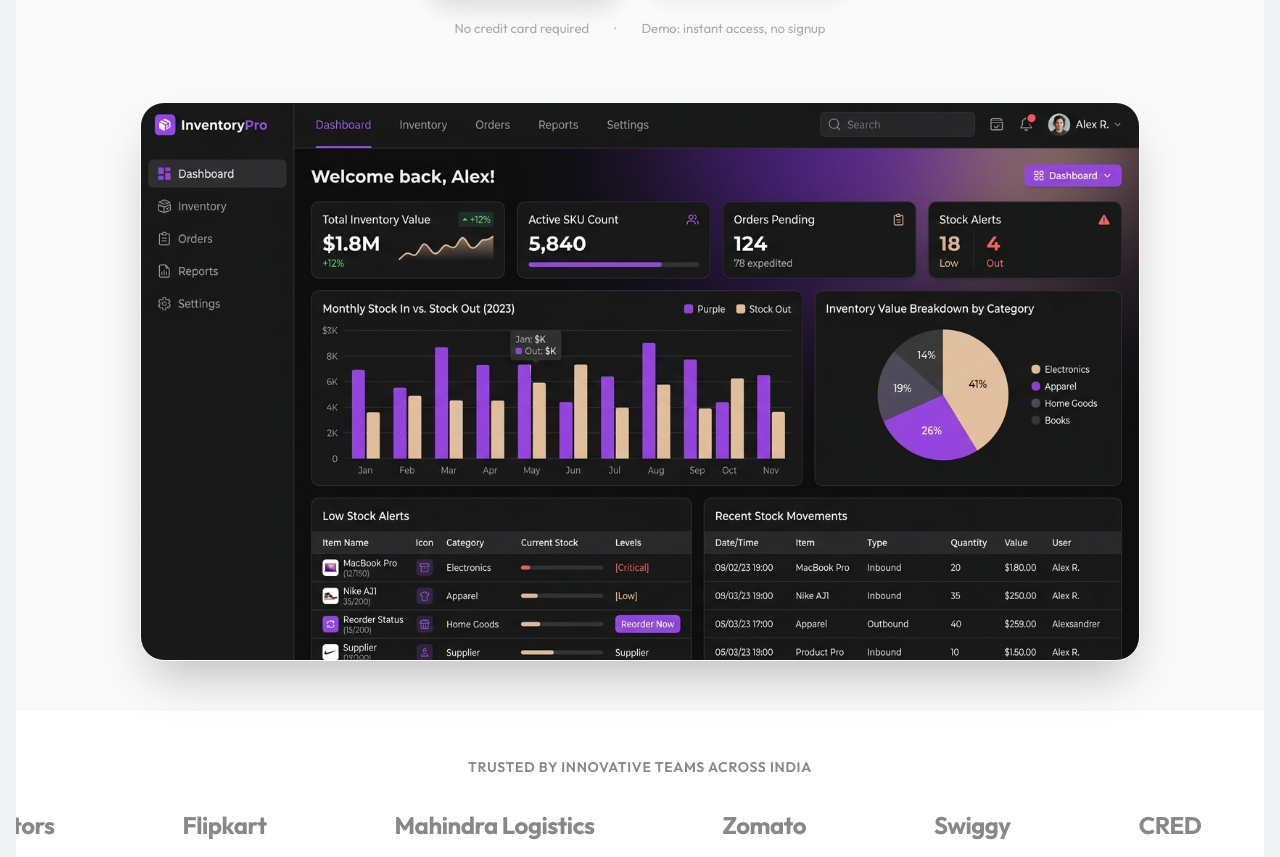
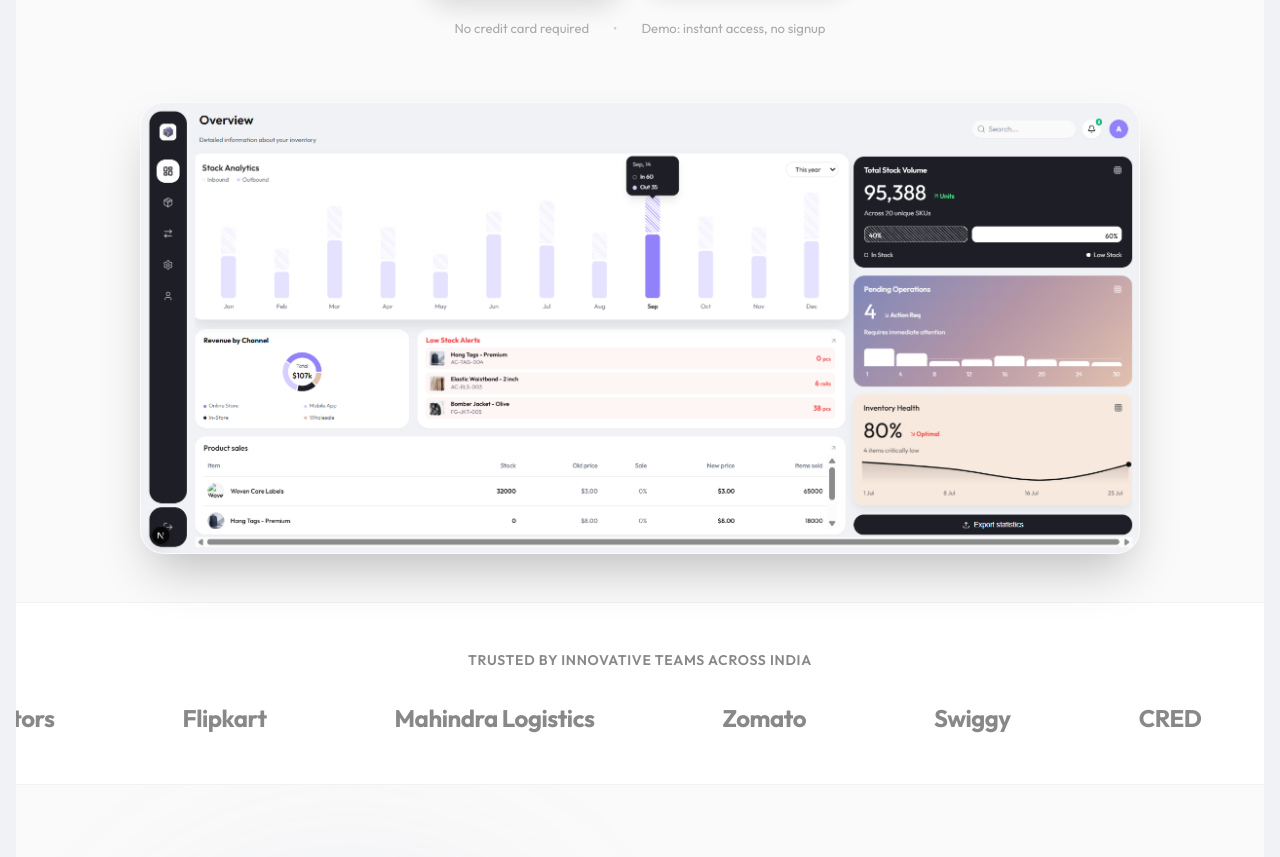
Before and after one commit to atharva081106/STOCK-SENSE, a Next.js app: page / in a window 1280 px wide. Shown: the part 504-1361 px from the top of the page. Built offline with nearby package versions, Linux system fonts and the light colour scheme; no server answers; the database is empty.

Commit message:
feat: updated home page dashboard preview visual

```diff
--- a/src/app/page.js
+++ b/src/app/page.js
@@ -89,7 +89,7 @@
             initial={{ opacity: 0, y: 40, scale: 0.95 }} animate={{ opacity: 1, y: 0, scale: 1 }} transition={{ duration: 0.8, delay: 0.4, type: "spring", bounce: 0.4 }}
             style={{ marginTop: '4rem', width: '100%', maxWidth: '1000px', borderRadius: '24px', overflow: 'hidden', boxShadow: '0 25px 50px -12px rgba(0, 0, 0, 0.25)', border: '1px solid rgba(255,255,255,0.1)' }}
           >
-            <img src="/dashboard-preview.jpg" alt="StockSense Dashboard" style={{ width: '100%', display: 'block', objectFit: 'cover' }} />
+            <img src="/dashboard-preview.png" alt="StockSense Dashboard" style={{ width: '100%', display: 'block', objectFit: 'cover' }} />
           </motion.div>
 
         </section>
```
Also changed, not shown: public/dashboard-preview.jpg (deleted), public/dashboard-preview.png (added).
